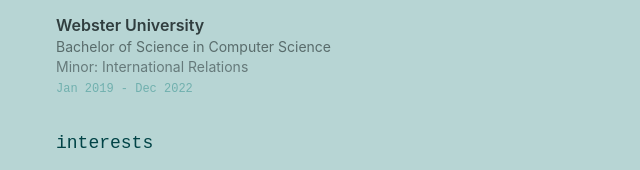
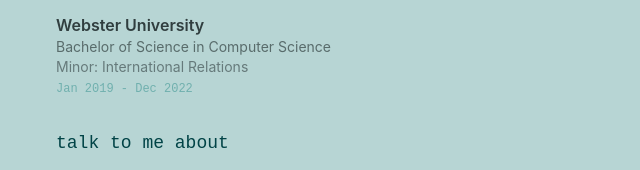
Before and after one commit to elu-melu/elu-melu.github.io, an Astro site: page / in a window 1280 px wide. Shown: the part 1125-1295 px from the top of the page, 608-1248 px from the left. Built offline with nearby package versions, Linux system fonts and the light colour scheme; Astro itself is replaced by a stand-in of ours.

Commit message:
interests -> talk to me about

```diff
--- a/src/components/About.astro
+++ b/src/components/About.astro
@@ -49,7 +49,7 @@ import { siteConfig, interests, education, affiliations } from "../data/siteData
         </div>
 
         <div>
-          <h3 class="font-mono text-deep-teal text-lg mb-4">interests</h3>
+          <h3 class="font-mono text-deep-teal text-lg mb-4">talk to me about</h3>
           <div class="flex flex-wrap gap-2">
             {interests.map((item) => (
               <span class="text-xs font-mono border border-deep-teal/30 text-deep-teal px-3 py-1.5 hover:bg-deep-teal hover:text-white transition-colors cursor-default">
```
